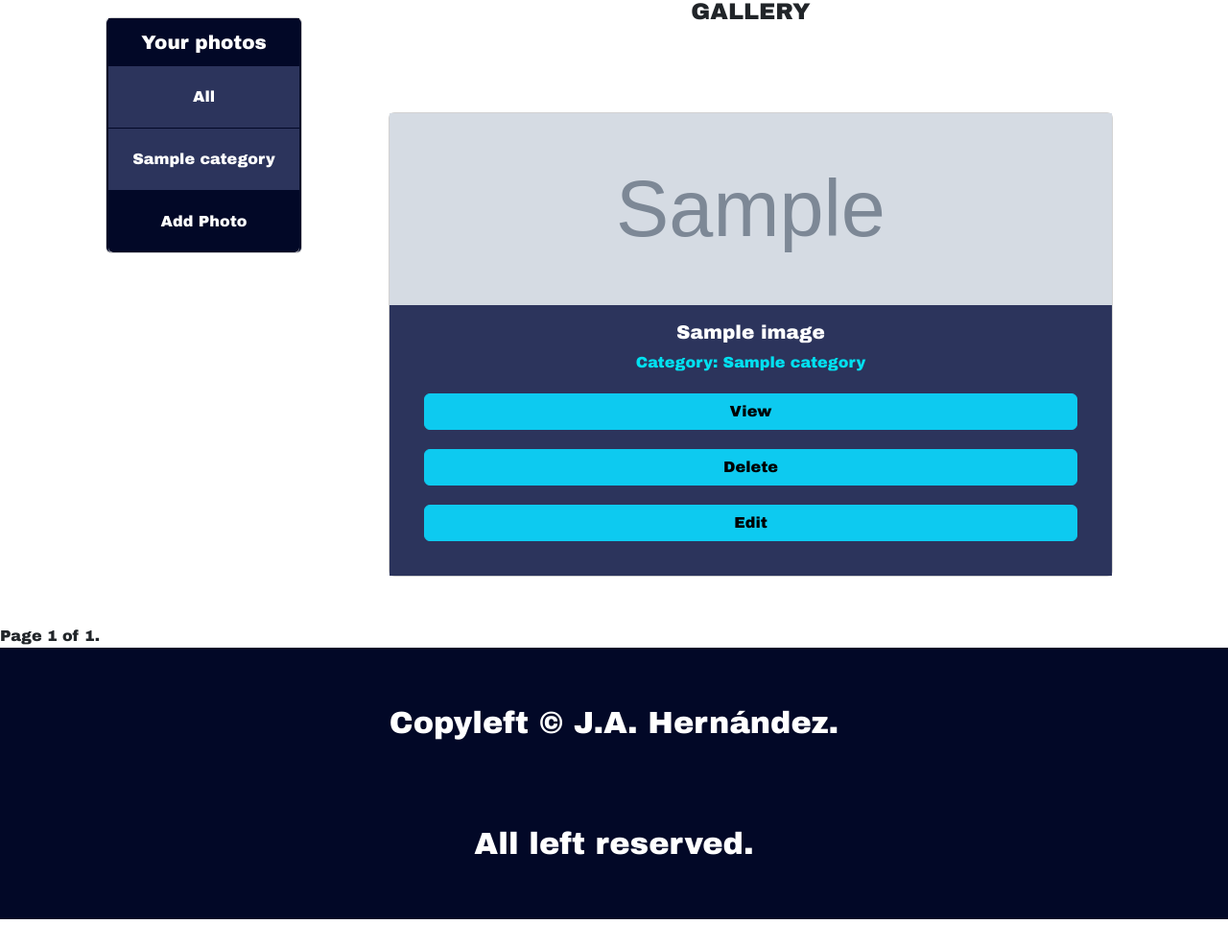
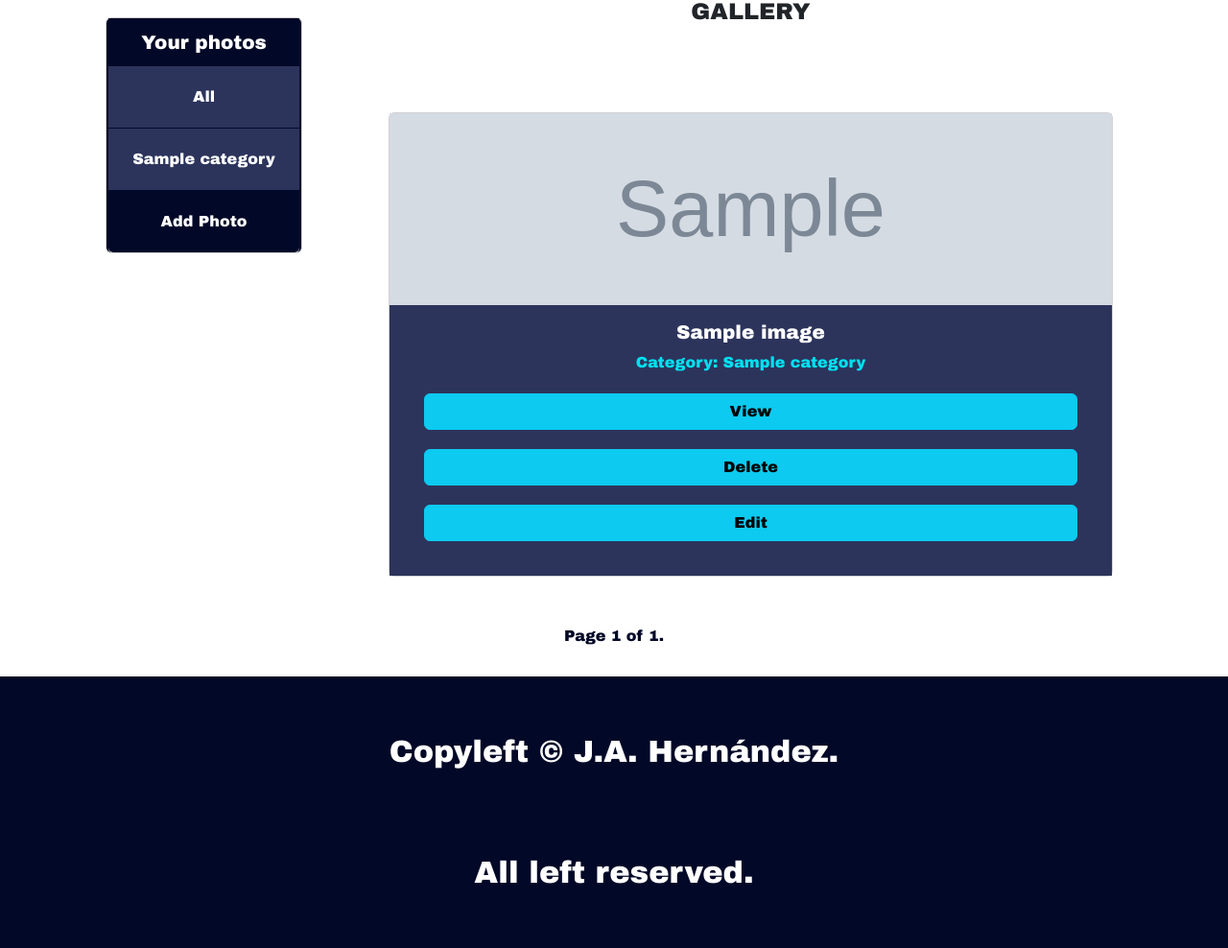
Before and after one commit to albertiaedev/photoapp, a Django app: template photoapp/app/templates/app/gallery.html in a window 1280 px wide. Shown: the part 204-1192 px from the top of the page at 96% size. Before the commit the page ends 1162 px from the top, so only its background shows below. Run offline with Django 3.2, Linux system fonts and the light colour scheme; the template is opened without the code that fills it: most values are stand-ins (such as "Sample title", 1, 10 or a date in 2020); grey boxes marked "Sample" are stand-in pictures.

Commit message:
Changed styles of paginator

```diff
--- a/photoapp/app/templates/app/gallery.html
+++ b/photoapp/app/templates/app/gallery.html
@@ -99,6 +99,33 @@
       color: #fff;
       background: #000;
     }
+
+    /* Paginator */
+    .pagination {
+        background-color: #fff;
+        display: flex;
+        justify-content: center;
+        align-items: center;
+        margin-bottom: 30px;
+    }
+
+    .pagination a {
+        color: #fff;
+        background-color: #020827;
+        padding: 5px;
+        margin: 0 5px;
+        font-weight: bold;
+        text-decoration: none;
+    }
+
+    .pagination a:hover {
+        color: #02e0f0;
+    }
+
+    .pagination .current {
+        font-weight: bold;
+        color: #020827;
+    }
   </style>
 
   <body>
@@ -151,7 +178,7 @@
       <span class="step-links">
           {% if photos.has_previous %}
               <a href="?page=1">&laquo; first</a>
-              <a href="?page={{ photos.previous_page_number }}">previous</a>
+              <a href="?page={{ photos.previous_page_number }}">prev</a>
           {% endif %}
 
           <span class="current">
```
